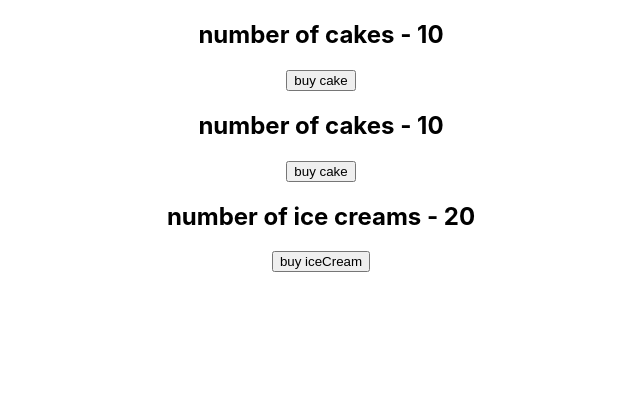
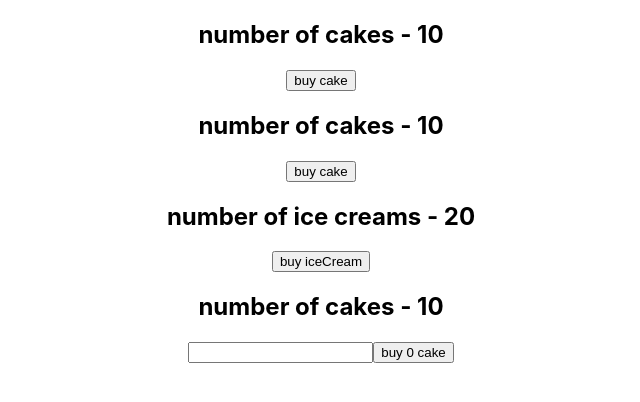
Before and after one commit to samamoazemi/React-Redux-Demo, a React (Create React App) app: page / in a window 1280 px wide. Shown: the top 402 px of the page, without its empty margins (319-959 px from the left). Built offline with nearby package versions, Linux system fonts and the light colour scheme.

Commit message:
Add payload to action

```diff
--- a/src/App.js
+++ b/src/App.js
@@ -4,6 +4,7 @@ import CakeContainer from "./components/CakeContainer";
 import store from "./redux/store";
 import HookCakeContainer from "./components/HooksCakeContainer";
 import HookIceCreamContainer from './components/IceCreamContainer';
+import CakeWithPayload from './components/CakeWithPayload';
 
 function App() {
   return (
@@ -12,6 +13,7 @@ function App() {
         <CakeContainer/>
         <HookCakeContainer/>
         <HookIceCreamContainer/>
+        <CakeWithPayload/>
       </div>
     </Provider>
   );
--- /dev/null
+++ b/src/components/CakeWithPayload.js
@@ -0,0 +1,18 @@
+import { useState } from "react";
+import { useSelector, useDispatch } from "react-redux";
+import { buyCake } from "../redux/cake/cakeActions";
+
+const CakeWithPayload = (props) => {
+    const[numbers, setNumbers] = useState(0);
+    const numOfCakes = useSelector((state) => state.cake.numOfCakes);
+    const dispatch = useDispatch()
+    return (
+        <div>
+            <h2>number of cakes - {numOfCakes}</h2>
+            <input type="text" onChange={(e) => setNumbers(e.target.value)} />
+            <button onClick={() => dispatch(buyCake(numbers))}>buy {numbers} cake</button>
+        </div>
+     );
+}
+
+export default CakeWithPayload;
--- a/src/redux/cake/cakeActions.js
+++ b/src/redux/cake/cakeActions.js
@@ -1,7 +1,8 @@
 import { BUY_CAKE } from "./caketypes";
 
-export function buyCake() {
+export function buyCake(numbers = 1) {
     return {
         type: BUY_CAKE,
+        payload: numbers,
     }
 }
--- a/src/redux/cake/cakeReducer.js
+++ b/src/redux/cake/cakeReducer.js
@@ -7,7 +7,7 @@ import { BUY_CAKE } from "./caketypes";
  const cakeReducer = (state = initialState, action) => {
      switch(action.type){
          case BUY_CAKE:
-             return { ...state, numOfCakes : state.numOfCakes - 1 };
+             return { ...state, numOfCakes : state.numOfCakes - action.payload };
          default:
              return state;
      }
```
